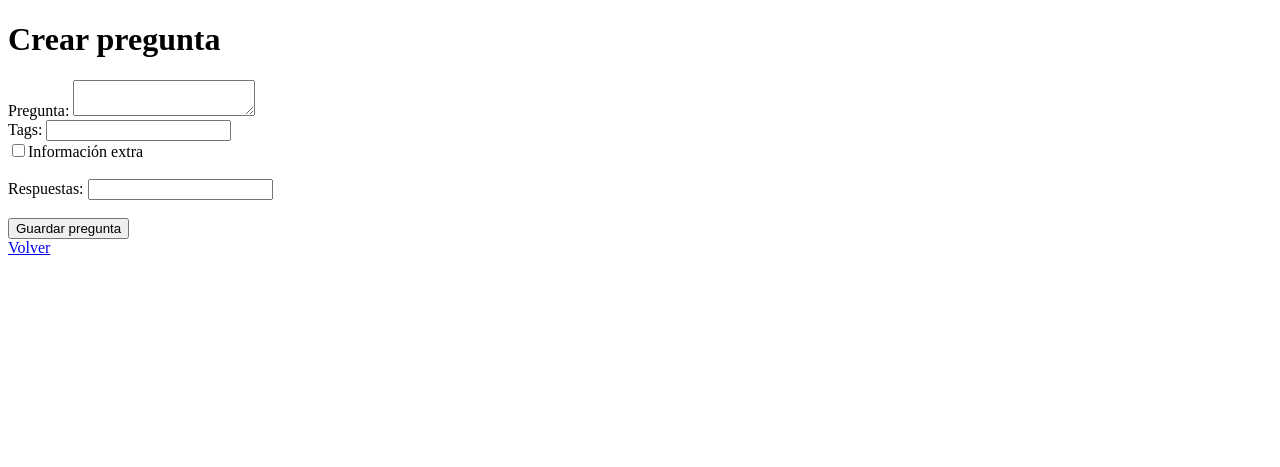
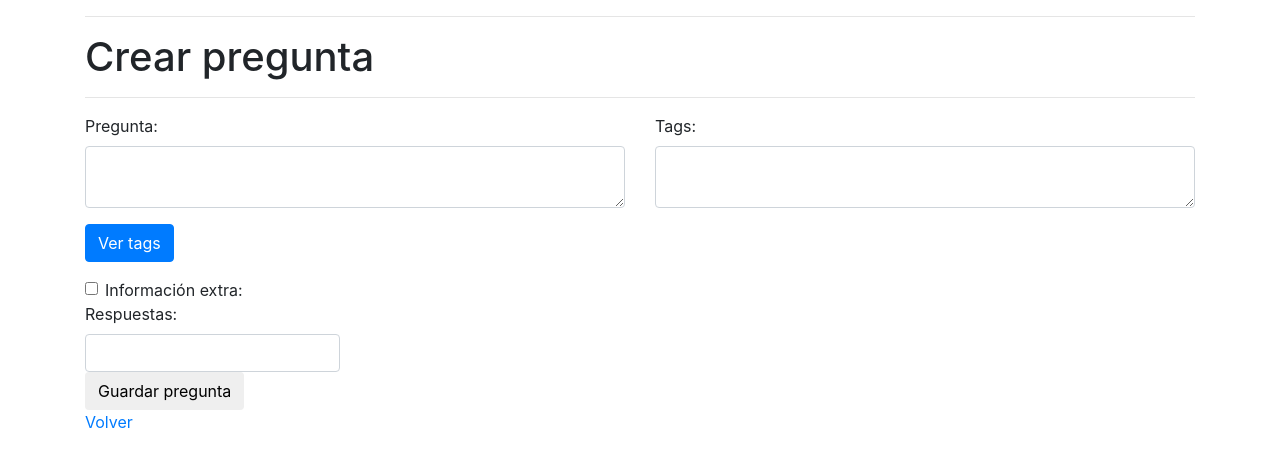
Before and after one commit to pperezp/batteryQuestions, a PHP site: page /view/crearPreguntas.php in a window 1280 px wide. Shown: the top 467 px of the page. Run offline with PHP 8.4, Linux system fonts and the light colour scheme; tables that the repository leaves empty hold one stand-in row (values such as "Sample post"); some libraries are stand-ins or nearby versions.

Commit message:
Se crea la opción ver tags en crearPreguntas.php. Se añade bootstrap 4 a crearPreguntas. Existe un error al generar preguntas.

```diff
--- a/model/Data.php
+++ b/model/Data.php
@@ -48,7 +48,7 @@ class Data{
         /*Recorro todos los nameTag*/
         foreach($tags as $tagName){
             // Veo si esta en la bd, si es asi, entrego el objeto
-            $tagName = trim($tagName);
+            $tagName = strlower(trim($tagName));
             $tag = $this->getTag($tagName);
 
             // si no se encuentra en la BD
@@ -194,6 +194,8 @@ class Data{
     public function getTag($tagName){
         $this->c->conectar();
 
+        $tagName = strtolower($tagName);
+
         $rs = $this->c->ejecutar("SELECT * FROM tag WHERE nombre = '$tagName'");
 
         $t = null;
@@ -237,7 +239,7 @@ class Data{
         $tags = array();
 
         $this->c->conectar();
-        $rs = $this->c->ejecutar("SELECT * FROM tag");
+        $rs = $this->c->ejecutar("SELECT * FROM tag ORDER BY nombre");
 
         while($obj = $rs->fetch_object()){
             array_push($tags, $obj);
--- a/view/crearPreguntas.php
+++ b/view/crearPreguntas.php
@@ -4,34 +4,99 @@
         <title></title>
         <meta charset="UTF-8">
         <meta name="viewport" content="width=device-width, initial-scale=1">
+        <!-- Imports de Bootstrap 4 -->
+        <link rel="stylesheet" href="https://maxcdn.bootstrapcdn.com/bootstrap/4.0.0-beta.2/css/bootstrap.min.css" integrity="sha384-PsH8R72JQ3SOdhVi3uxftmaW6Vc51MKb0q5P2rRUpPvrszuE4W1povHYgTpBfshb"
+            crossorigin="anonymous">
+        <script src="https://cdnjs.cloudflare.com/ajax/libs/popper.js/1.12.3/umd/popper.min.js" integrity="sha384-vFJXuSJphROIrBnz7yo7oB41mKfc8JzQZiCq4NCceLEaO4IHwicKwpJf9c9IpFgh"
+            crossorigin="anonymous"></script>
+        <script src="https://ajax.googleapis.com/ajax/libs/jquery/3.2.1/jquery.min.js"></script>
+        <script src="https://maxcdn.bootstrapcdn.com/bootstrap/4.0.0-beta.2/js/bootstrap.min.js" integrity="sha384-alpBpkh1PFOepccYVYDB4do5UnbKysX5WZXm3XxPqe5iKTfUKjNkCk9SaVuEZflJ"
+            crossorigin="anonymous"></script>
+        <!-- Imports de Bootstrap 4 -->
     </head>
     <body>
-        <h1>Crear pregunta</h1>
+        <div class="container">
+            <hr><h1>Crear pregunta</h1><hr>
             <form enctype="multipart/form-data" action="../controller/crearPregunta.php" method="POST">
-            Pregunta:
-            <textarea name="pregunta"></textarea>
-            <br>
-            Tags:
-            <input list="tags" name="tags"></textarea>
-            <!--<datalist id="tags">
+                <div class="row">
+                    <div class="form-group col-md-6">
+                        <label for="pregunta">Pregunta:</label>
+                        <textarea class="form-control" name="pregunta"></textarea>
+                    </div>
+
+                    <div class="form-group col-md-6">
+                        <label for="tags">Tags:</label>
+                        <textarea class="form-control" name="tags"></textarea>
+                    </div>
+                </div>
+
+                <div class="row">
+                    <div class="form-group col-md-1">
+                        <button class="btn btn-primary" type="button" data-toggle="collapse"
+                            data-target="#divTags" aria-expanded="false"
+                            aria-controls="divTags">
+                            Ver tags
+                        </button>
+                    </div>
+
                     <?php
-                /*require_once("../model/Data.php");
+                    require_once("../model/Data.php");
                     $d = new Data();
+                    $tags = $d->getTags();
+                    $cantTags = sizeof($tags);
+                    ?>
+                    <div class="collapse form-group col-md-11" id="divTags" >
+                        <label for="cboTags">Listado de tags:</label>
+                        <select id="cboTags" class="custom-select">
+                            <?php
+                            $letActual = "";
+                            $nuevaLetra = true;
 
-                foreach($d->getTags() as $t){
-                    echo "<option value='".$t->nombre."'>";
-                }*/
+                            /*Cargando el combo con los tags*/
+                            foreach($tags as $t){
+                                $nombre = $t->nombre;
+                                $letInicial = substr($nombre, 0, 1);
+
+                                if($nuevaLetra){
+                                    $letActual = $letInicial;
+                                    echo "<optgroup label='".strtoupper($letActual)."'>";
+                                    $nuevaLetra  = false;
+                                }else if($letActual != $letInicial){
+                                    $letActual = $letInicial;
+                                    echo "</optgroup>";
+                                    echo "<optgroup label='".strtoupper($letActual)."'>";
+                                }
+
+                                echo "<option>".$nombre."</option>";
+                            }
+                            /*Cargando el combo con los tags*/
                             ?>
-            </datalist>-->
-            <br>
-            <input type="checkbox" id="infoExtra" name="infoExtra" onclick="generarInfo()">Información extra
-            <div id="genInfo"></div>
-            <br>
-            Respuestas: <input type="number" id="cantRes" name="cantRes" onkeyup="generarRespuestas()">
-            <br>
-            <div id="respuestas"></div>
-            <br>
-            <input type="submit" value="Guardar pregunta">
+                            </select>
+                    </div>
+                </div>
+
+                <div class="row">
+                    <div class="col-md-2">
+                        <label class="form-check-label">
+                            <input class="form-check-input" type="checkbox" id="infoExtra" name="infoExtra" onclick="generarInfo()">
+                            Información extra:
+                        </label>
+                    </div>
+                    <div id="genInfo" class="col-md-10"></div>
+                </div>
+
+                <div class="row">
+                    <div class="col-md-3">
+                        <label for="cantRes">Respuestas:</label>
+                        <input class="form-control" type="number" id="cantRes" name="cantRes" onkeyup="generarRespuestas()">
+                    </div>
+                </div>
+
+
+                <div class="row" id="respuestas">
+                </div>
+
+                <input type="submit" value="Guardar pregunta" class="btn btn-s">
             </form>
 
             <script>
@@ -43,9 +108,10 @@
 
                     divRespuestas.innerHTML = "";
                     for(var i = 0; i < cantRes ; i++){
+                        divRespuestas.innerHTML += "<div class='col-md-3'>";
                             divRespuestas.innerHTML += "<input type='radio' name='correcta' value='"+i+"'>";
-                    divRespuestas.innerHTML += "<textarea name='valor_"+i+"'></textarea>";
-                    divRespuestas.innerHTML += "<br>";
+                            divRespuestas.innerHTML += "<textarea class='form-control' name='valor_"+i+"'></textarea>";
+                        divRespuestas.innerHTML += "</div>";
                     }
                 }
 
@@ -60,6 +126,9 @@
                 }
             </script>
 
+
+
             <a href='index.php'>Volver</a>
+        </div>
     </body>
 </html>
```
Also changed, not shown: bd/script.sql (+11 -0 lines). Lines whose indentation alone changed are shown as unchanged.
